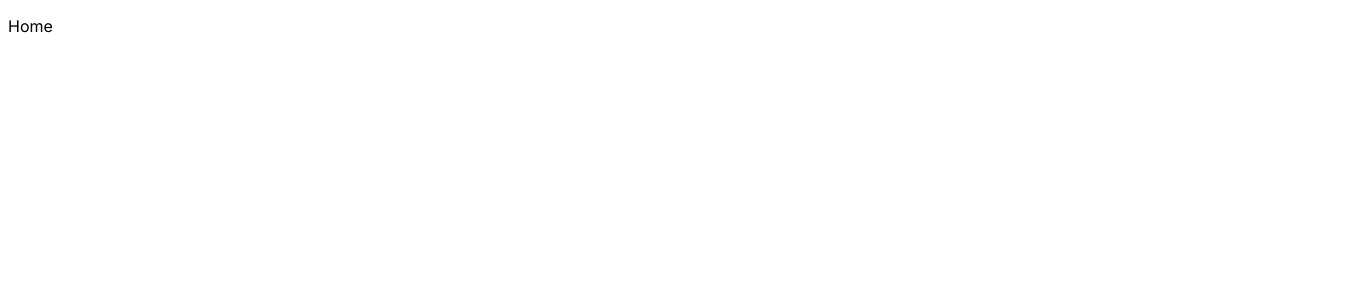
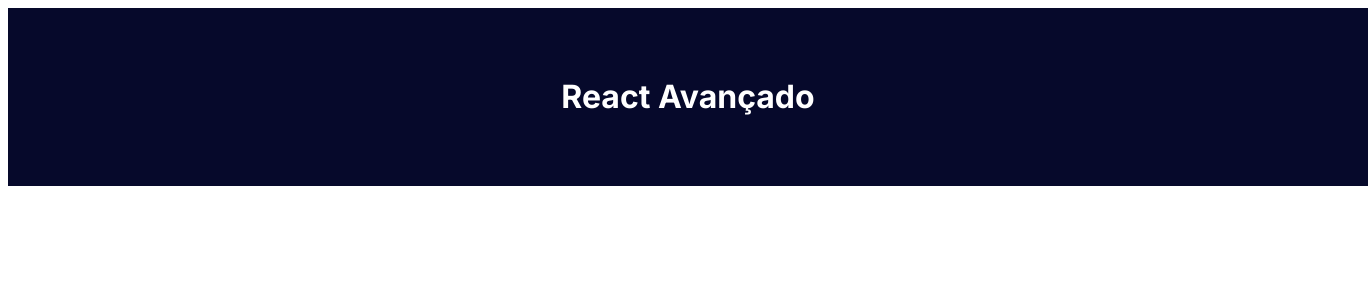
Before and after one commit to Darlley/react-avancado, a Next.js app: page / in a window 1280 px wide. Shown: the top 300 px of the page, 1368 px wide, since content can reach past the window. Built offline with nearby package versions, Linux system fonts and the light colour scheme.

Commit message:
update styled components

```diff
--- a/jest.config.js
+++ b/jest.config.js
@@ -2,7 +2,11 @@ module.exports = {
   testEnvironment: 'jsdom',
   testPathIgnorePatterns: ['/node_modules/', '/.next/'],
   collectCoverage: true,
-  collectCoverageFrom: ['src/**/*.ts(x)?'],
+  collectCoverageFrom: [
+    'src/**/*.ts(x)?',
+    '!src/app/**',
+    '!src/lib/registry.tsx'
+  ],
   setupFilesAfterEnv: ['<rootDir>/.jest/setup.ts'],
   modulePaths: ['<rootDir>/src/'],
   transform: {
--- a/package.json
+++ b/package.json
@@ -15,7 +15,8 @@
   "dependencies": {
     "next": "13.5.4",
     "react": "^18",
-    "react-dom": "^18"
+    "react-dom": "^18",
+    "styled-components": "^6.1.0"
   },
   "devDependencies": {
     "@testing-library/jest-dom": "^6.1.4",
--- a/src/app/components/Main/index.tsx
+++ b/src/app/components/Main/index.tsx
@@ -1,7 +1,9 @@
+import * as Style from './styles'
+
 export default function Main() {
   return (
-    <main>
+    <Style.Wrapper>
       <h1>React Avançado</h1>
-    </main>
+    </Style.Wrapper>
   )
 }
--- /dev/null
+++ b/src/app/components/Main/styles.ts
@@ -0,0 +1,16 @@
+'use client'
+
+import styled from 'styled-components'
+
+export const Wrapper = styled.main`
+  background-color: #06092b;
+  color: #fff;
+  width: 100%;
+  height: 100%;
+  padding: 3rem;
+  text-align: center;
+  display: flex;
+  flex-direction: column;
+  align-items: center;
+  justify-content: center;
+`
--- a/src/app/layout.tsx
+++ b/src/app/layout.tsx
@@ -1,3 +1,4 @@
+import StyledComponentsRegistry from '@/lib/registry'
 import type { Metadata } from 'next'
 import { Inter } from 'next/font/google'
 
@@ -15,7 +16,9 @@ export default function RootLayout({
 }) {
   return (
     <html lang="en">
-      <body className={inter.className}>{children}</body>
+      <body className={inter.className}>
+        <StyledComponentsRegistry>{children}</StyledComponentsRegistry>
+      </body>
     </html>
   )
 }
--- a/src/app/page.tsx
+++ b/src/app/page.tsx
@@ -1,7 +1,5 @@
+import Main from './components/Main'
+
 export default function Home() {
-  return (
-    <main>
-      <p>Home</p>
-    </main>
-  )
+  return <Main />
 }
--- /dev/null
+++ b/src/lib/registry.tsx
@@ -0,0 +1,29 @@
+'use client'
+
+import React, { useState } from 'react'
+import { useServerInsertedHTML } from 'next/navigation'
+import { ServerStyleSheet, StyleSheetManager } from 'styled-components'
+
+export default function StyledComponentsRegistry({
+  children
+}: {
+  children: React.ReactNode
+}) {
+  // Only create stylesheet once with lazy initial state
+  // x-ref: https://reactjs.org/docs/hooks-reference.html#lazy-initial-state
+  const [styledComponentsStyleSheet] = useState(() => new ServerStyleSheet())
+
+  useServerInsertedHTML(() => {
+    const styles = styledComponentsStyleSheet.getStyleElement()
+    styledComponentsStyleSheet.instance.clearTag()
+    return <>{styles}</>
+  })
+
+  if (typeof window !== 'undefined') return <>{children}</>
+
+  return (
+    <StyleSheetManager sheet={styledComponentsStyleSheet.instance}>
+      {children}
+    </StyleSheetManager>
+  )
+}
```
Also changed, not shown: 2 other files (tests, documents, lock files or other folders).
